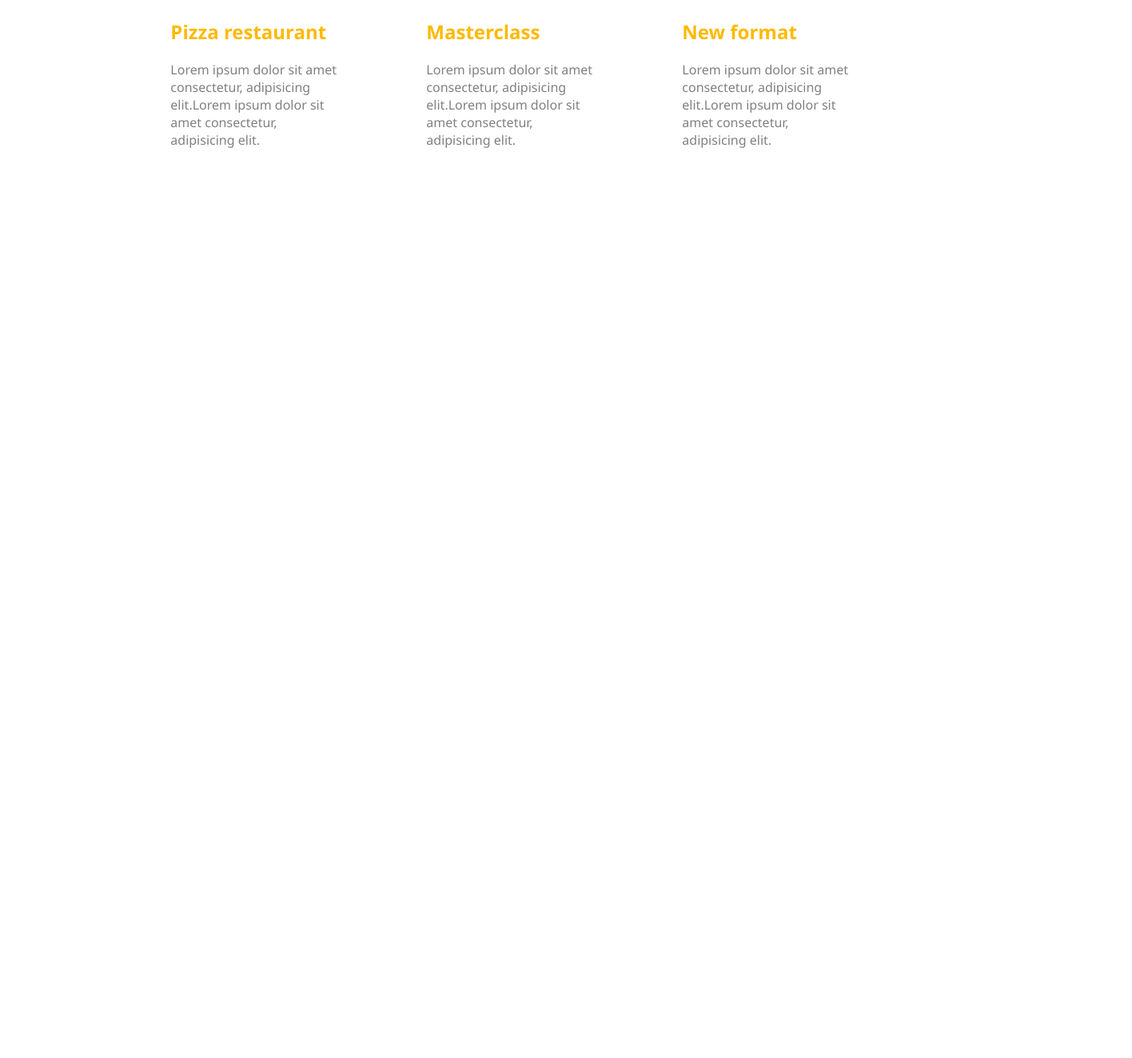
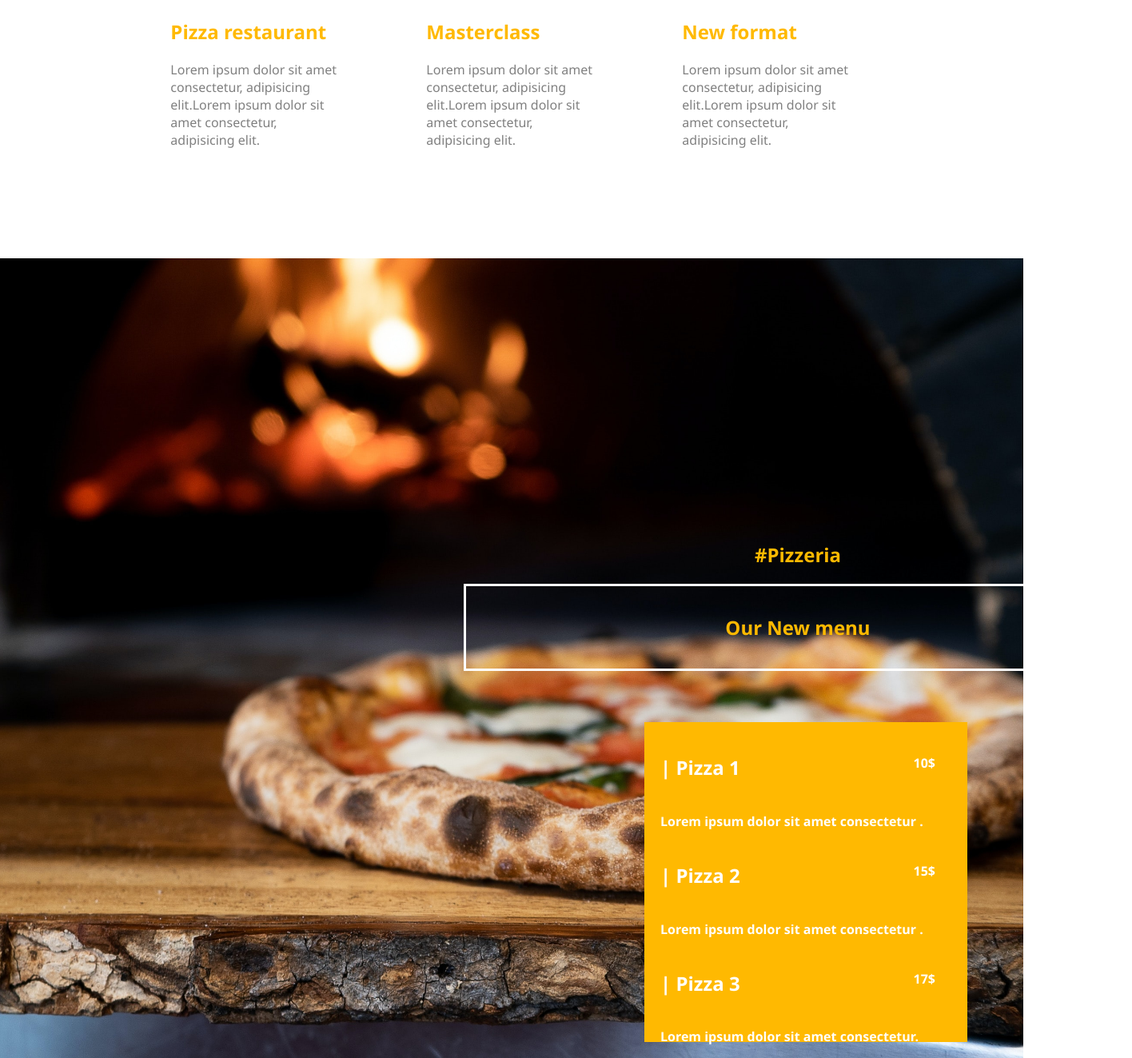
Before and after one commit to wassimouricha/aston_site_1, a plain HTML site: page index.html in a window 1280 px wide. Shown: the part 1377-2700 px from the top of the page at 80% size, 1416 px wide, since content can reach past the window. Before the commit the page ends 1700 px from the top, so only its background shows below. Drawn offline with nearby package versions, Linux system fonts and the light colour scheme.

Commit message:
section menu

```diff
--- a/assets/style/style.css
+++ b/assets/style/style.css
@@ -239,7 +239,57 @@ body {
     grid-area: 2 / 3 / 5 / 5;
 }
 
+.container4{
+display: flex;
+justify-content: center;
+align-items: center;
+background: url(../img/pizza5.jpg) no-repeat center/cover ;
+height: 1000px;
+width: 100%;
+}
 
+.blockbas{
+    display: flex;
+    flex-direction: column;
+    align-items: center;
+    justify-content: center;
+    width: 100%;
+    color: #ffb901;
+    position: relative;
+    margin-bottom: 150px;
+    left: 580px;
+    margin-right: 20px;
+}
+
+.borded{
+    color: #ffb901;
+    padding: 15px;
+    border: solid 3px;
+    border-color: white;
+    width: 800px;
+    text-align: center;
+}
+
+.menupizza{
+    position: relative;
+    top: 280px;
+    right: 50px;
+    background: #ffb901;
+    color: white;
+    height: 400px;
+    width: 900px;
+    margin-right: 20px;
+}
+
+.menupizza p{
+    font-weight: bold;
+    margin: 20px;
+}
+.pizzus{
+    display: flex;
+    justify-content: space-between;
+    margin: 20px;
+}
 
 /* media queries */
 
--- a/index.html
+++ b/index.html
@@ -86,6 +86,42 @@
                 </div>
         </section>
 
+        <!-- quatrième container -->
+
+        <section class="container4">
+            <div class="blockbas">
+                <h2>#Pizzeria</h2>
+                <div class="borded">
+                    <h2>Our New menu</h2>
+                </div>
+            </div>
+
+                <div class="menupizza">
+                    <div>
+                        <div class="pizzus">
+                            <h2>| Pizza 1 </h2>
+                            <p>10$</p>
+                        </div>
+                        <p>Lorem ipsum dolor sit amet consectetur . </p>
+                    </div>
+                    <div>
+                        <div class="pizzus">
+                            <h2>| Pizza 2 </h2>
+                            <p>15$</p>
+                        </div>
+                        <p>Lorem ipsum dolor sit amet consectetur . </p>
+                    </div>
+                    <div>
+                        <div class="pizzus">
+                            <h2>| Pizza 3 </h2>
+                            <p>17$</p>
+                        </div>
+                        <p>Lorem ipsum dolor sit amet consectetur. </p>
+                    </div>
+
+                </div>
+        </section>
+
 
 </body>
 </html>
```
Also changed, not shown: assets/img/pizza5.jpg (added).
